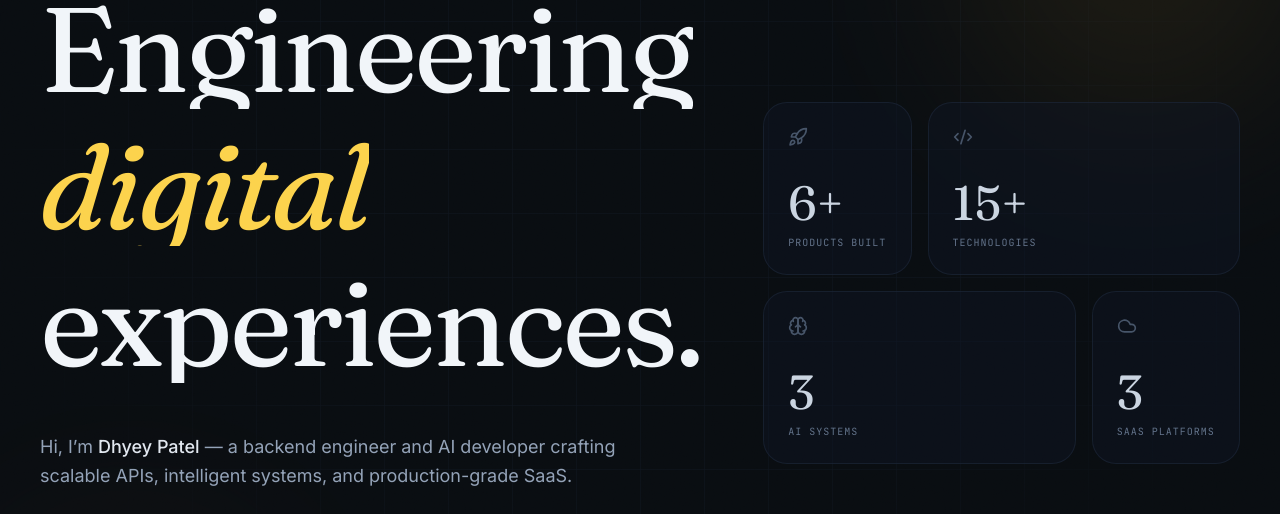
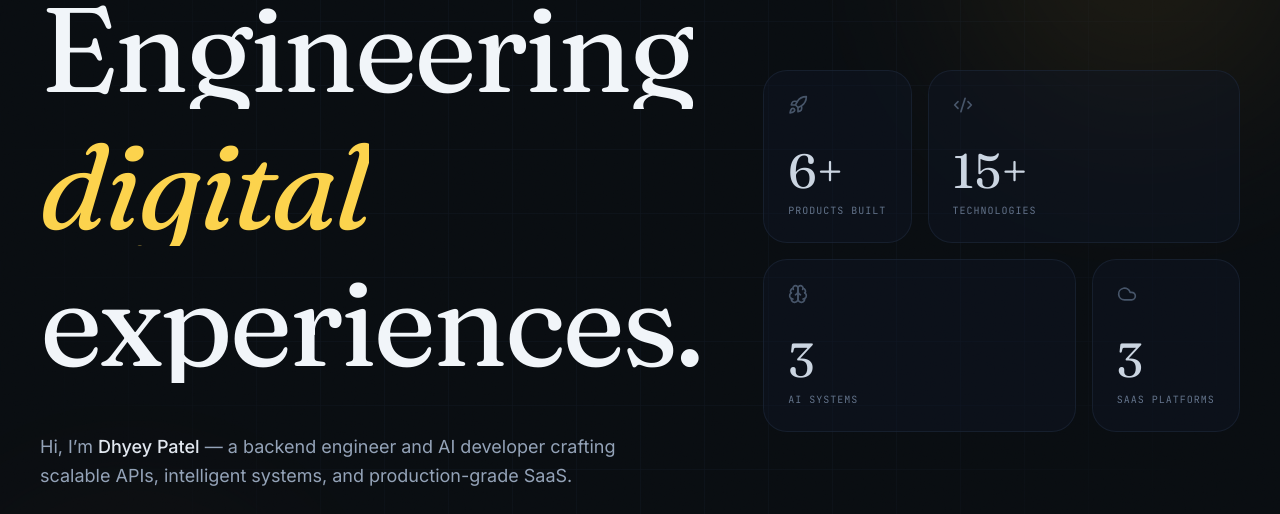
Before and after one commit to dhyey2402/portfolio, a React (Vite) app: page / in a window 1280 px wide. Shown: the part 171-685 px from the top of the page. Built offline with nearby package versions, Linux system fonts and the light colour scheme; no server answers.

Commit message:
style: shift hero stats bento grid upwards

```diff
--- a/src/components/sections/Hero.jsx
+++ b/src/components/sections/Hero.jsx
@@ -61,7 +61,7 @@ export default function Hero() {
           </div>
 
           {/* Right Column: Terminal & Stats */}
-          <div className="lg:col-span-5 flex flex-col gap-6 pt-10 lg:pt-0">
+          <div className="lg:col-span-5 flex flex-col gap-6 pt-10 lg:pt-0 lg:-mt-16">
             {/* Creative Bento Stats */}
             <div className="grid grid-cols-3 gap-4">
               {HERO_STATS.map((s, i) => {
```
